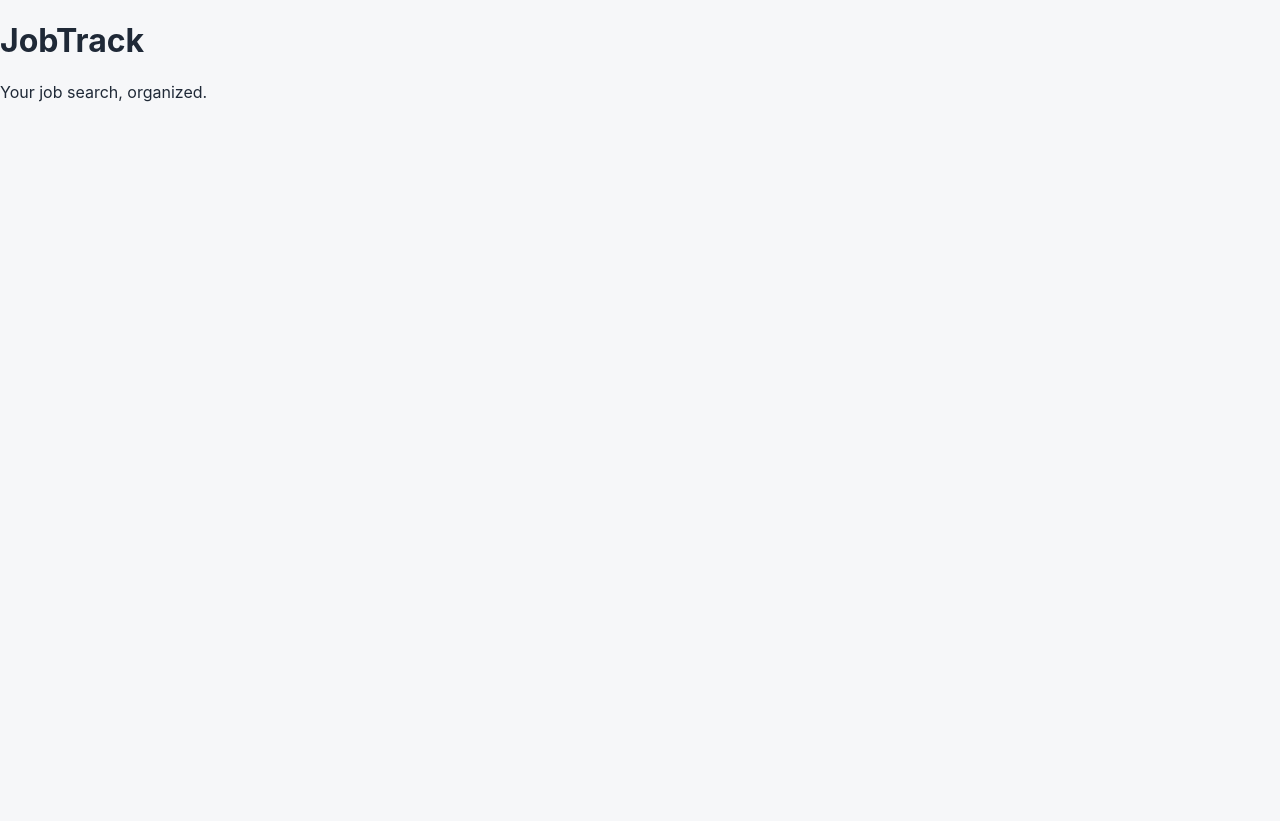
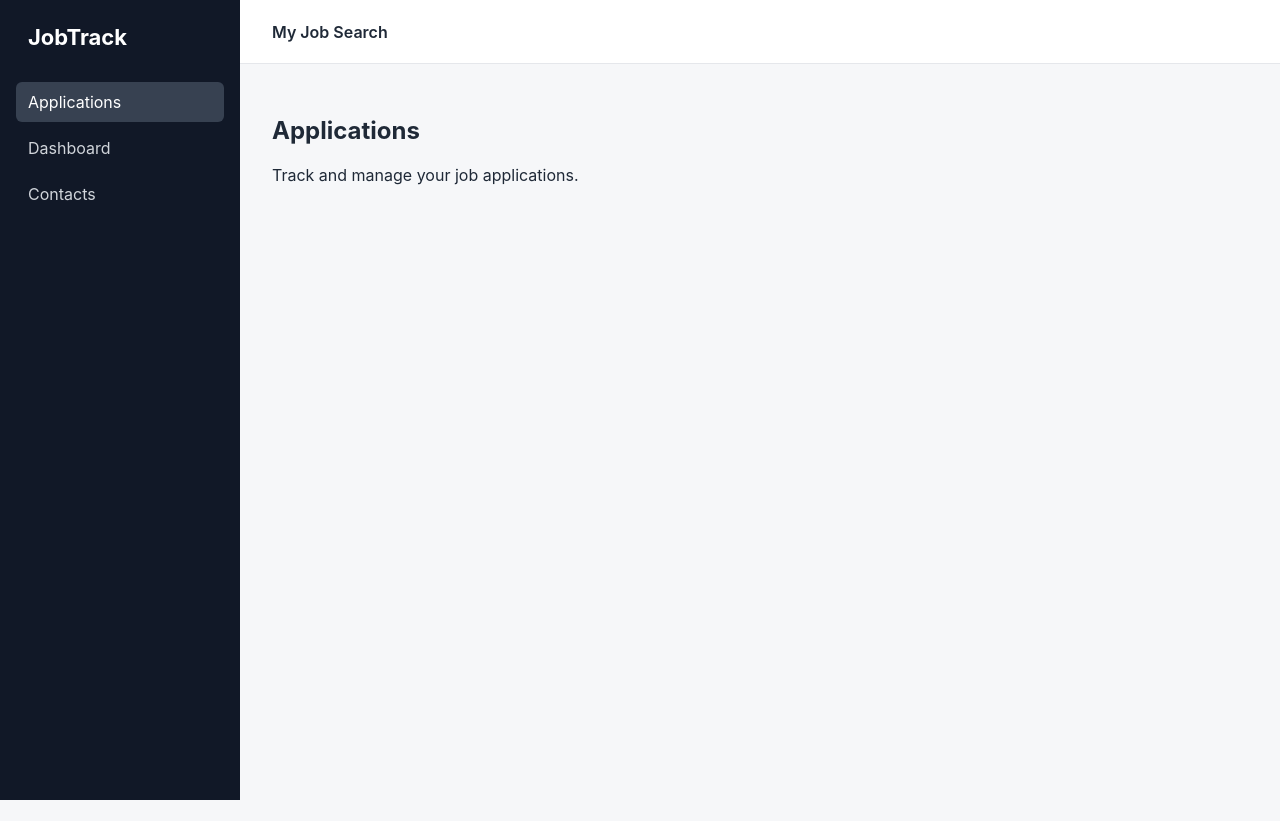
Before and after one commit to Shofixti8877/jobtrack, a React (Vite) app in the folder apps/web/: page / in a window 1280 px wide. After the commit the page ends 800 px from the top, so only its background shows below. Built offline with nearby package versions, Linux system fonts and the light colour scheme.

Commit message:
feat: add application shell layout

```diff
--- a/apps/web/src/App.tsx
+++ b/apps/web/src/App.tsx
@@ -1,9 +1,11 @@
+import AppShell from './components/layout/AppShell';
+import ApplicationsPage from './pages/ApplicationsPage';
+
 function App() {
   return (
-    <main>
-      <h1>JobTrack</h1>
-      <p>Your job search, organized.</p>
-    </main>
+    <AppShell>
+      <ApplicationsPage />
+    </AppShell>
   );
 }
 
--- /dev/null
+++ b/apps/web/src/components/layout/AppShell.css
@@ -0,0 +1,65 @@
+.app-shell {
+  display: flex;
+  min-height: 100vh;
+}
+
+.sidebar {
+  width: 240px;
+  padding: 24px 16px;
+  background: #111827;
+  color: white;
+}
+
+.sidebar__logo {
+  margin-bottom: 32px;
+  padding: 0 12px;
+  font-size: 22px;
+  font-weight: 700;
+}
+
+.sidebar__nav {
+  display: flex;
+  flex-direction: column;
+  gap: 6px;
+}
+
+.sidebar__nav-item {
+  width: 100%;
+  padding: 10px 12px;
+  border: 0;
+  border-radius: 6px;
+  background: transparent;
+  color: #d1d5db;
+  font: inherit;
+  text-align: left;
+  cursor: pointer;
+}
+
+.sidebar__nav-item:hover {
+  background: #1f2937;
+  color: white;
+}
+
+.sidebar__nav-item--active {
+  background: #374151;
+  color: white;
+}
+
+.app-shell__content {
+  flex: 1;
+  min-width: 0;
+}
+
+.topbar {
+  height: 64px;
+  display: flex;
+  align-items: center;
+  padding: 0 32px;
+  border-bottom: 1px solid #e5e7eb;
+  background: white;
+  font-weight: 600;
+}
+
+.main-content {
+  padding: 32px;
+}
--- /dev/null
+++ b/apps/web/src/components/layout/AppShell.tsx
@@ -0,0 +1,40 @@
+import type { ReactNode } from 'react';
+import './AppShell.css';
+
+type AppShellProps = {
+  children: ReactNode;
+};
+
+function AppShell({ children }: AppShellProps) {
+  return (
+    <div className="app-shell">
+      <aside className="sidebar">
+        <div className="sidebar__logo">JobTrack</div>
+
+        <nav className="sidebar__nav">
+          <button className="sidebar__nav-item sidebar__nav-item--active">
+            Applications
+          </button>
+
+          <button className="sidebar__nav-item">
+            Dashboard
+          </button>
+
+          <button className="sidebar__nav-item">
+            Contacts
+          </button>
+        </nav>
+      </aside>
+
+      <div className="app-shell__content">
+        <header className="topbar">
+          <span>My Job Search</span>
+        </header>
+
+        <main className="main-content">{children}</main>
+      </div>
+    </div>
+  );
+}
+
+export default AppShell;
--- /dev/null
+++ b/apps/web/src/pages/ApplicationsPage.tsx
@@ -0,0 +1,10 @@
+function ApplicationsPage() {
+  return (
+    <section>
+      <h1>Applications</h1>
+      <p>Track and manage your job applications.</p>
+    </section>
+  );
+}
+
+export default ApplicationsPage;
```
